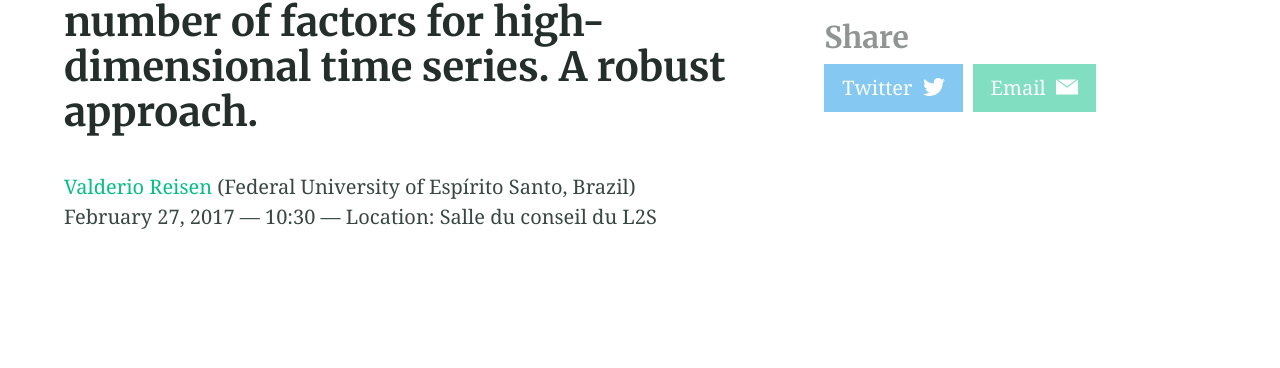
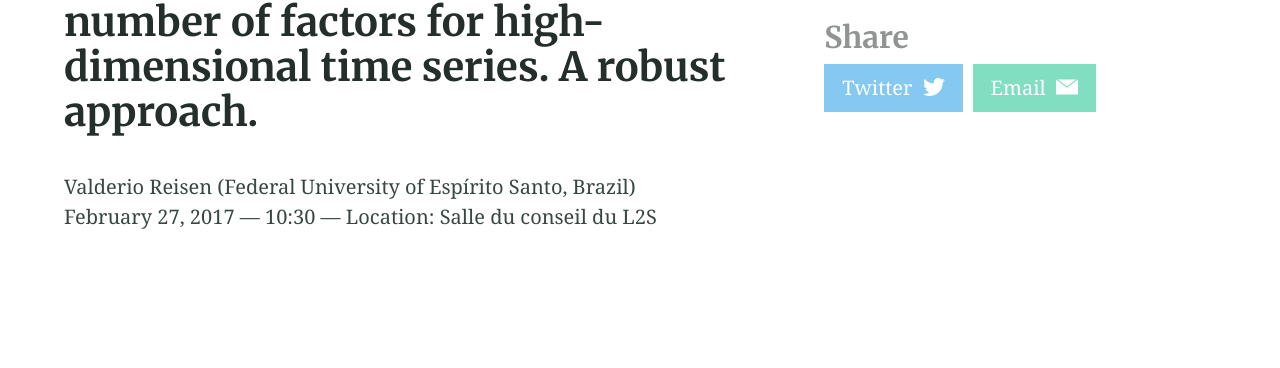
Before and after one commit to s3-seminar/s3-seminar.github.io, a Jekyll site: the page built from _seminars/valderio-reisen.md, in a window 1280 px wide. Shown: the part 143-511 px from the top of the page. Built offline with Jekyll 4.4.1, drawn with Linux system fonts in a browser that asks for light colours.

Commit message:
Fix None perso keyword value

```diff
--- a/_layouts/seminar.html
+++ b/_layouts/seminar.html
@@ -20,7 +20,7 @@ layout: default
 
         <br/>
 
-        {% if page.perso != nil %}
+        {% if page.perso != nil and page.perso != "None" %}
           <a href={{ page.perso }}>{{ page.speaker }}</a> ({{ page.affiliation }})
         {% else %}
           {{ page.speaker }} ({{ page.affiliation }})
```
